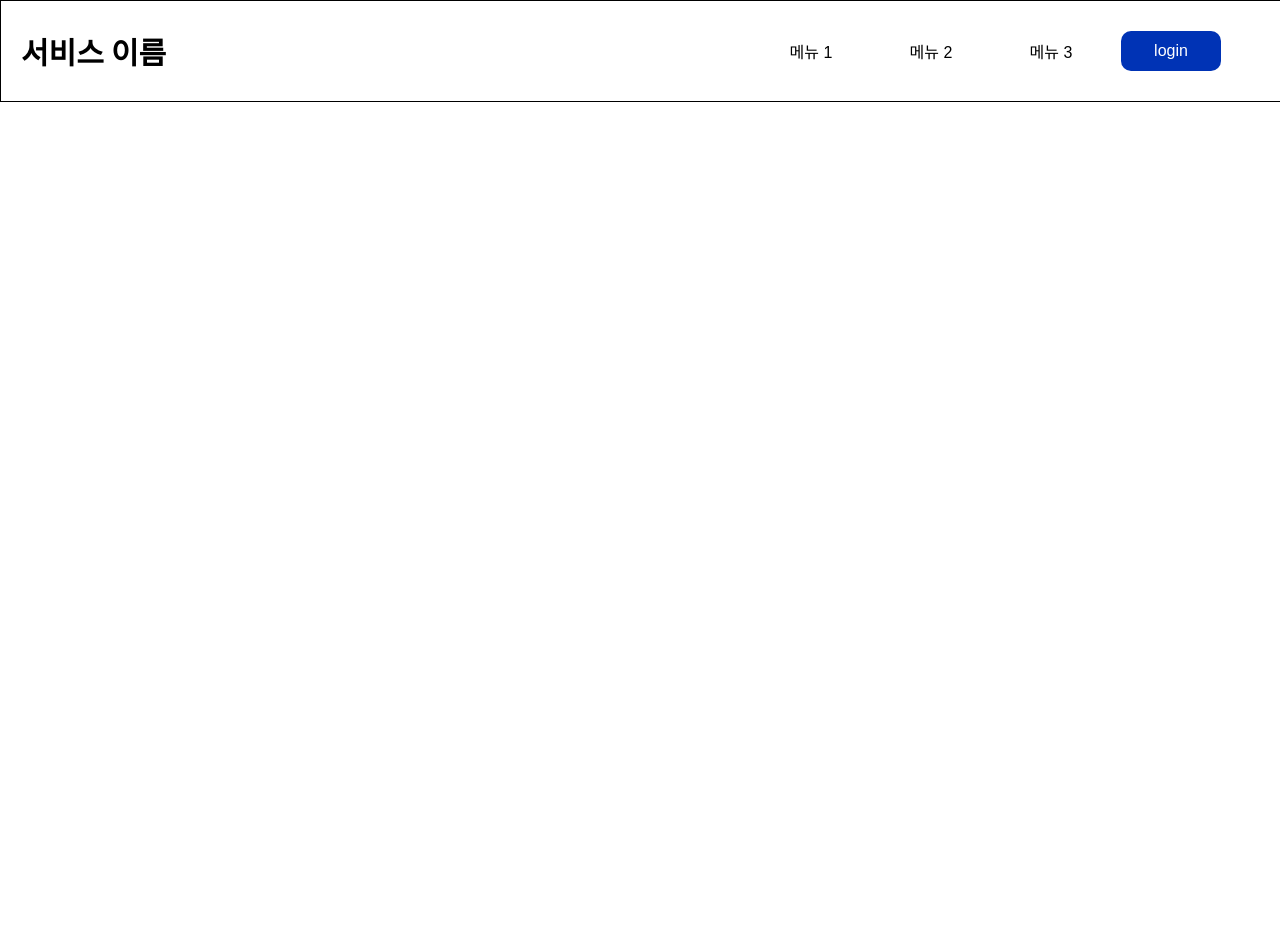
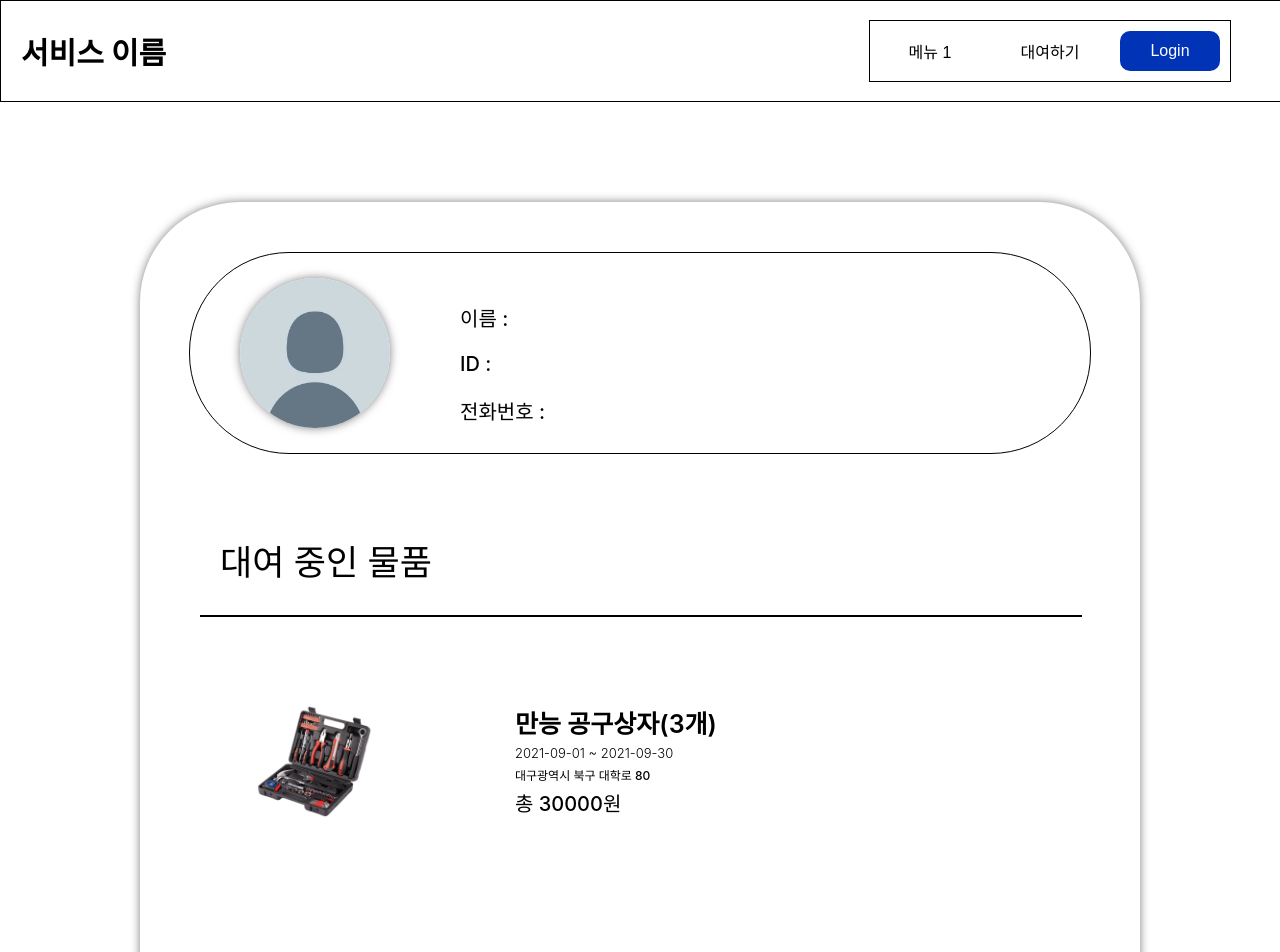
Before and after one commit to codingbird1234/HiSeoMoon_TodayRental, a React (Create React App) app: page /mypage in a window 1280 px wide. Shown: the top 952 px of the page. Before the commit the page ends 800 px from the top, so only its background shows below. Built offline with nearby package versions, Linux system fonts and the light colour scheme.

Commit message:
MyPage 만듦

```diff
--- a/src/App.js
+++ b/src/App.js
@@ -1,18 +1,24 @@
 import { BrowserRouter, Routes, Route } from 'react-router-dom';
-import { useState } from 'react';
+import { useEffect, useState } from 'react';
 import { styled } from 'styled-components';
 import TopBar from './component/TopBar';
 import Body from './component/Body';
 import LoginPage from './page/LoginPage';
 import BasicPage from './page/BasicPage';
 import SignUpPage from './page/SignUpPage';
+import MyPage from './page/MyPage';
 
 function App() {
   const [isLogin, setIsLogin] = useState(false);
+  useEffect(() => {
+    if (localStorage.getItem('todayRentalIsLogin') !== null) {
+      setIsLogin(true);
+    }
+  }, []);
   return (
     <BrowserRouter>
       <Window>
-        <TopBar></TopBar>
+        <TopBar isLogin={isLogin} setIsLogin={setIsLogin}></TopBar>
         <Body>
           <Routes>
             <Route path="/" element={<BasicPage></BasicPage>} />
@@ -21,6 +27,7 @@ function App() {
               element={<LoginPage setIsLogin={setIsLogin} />}
             />
             <Route path="/signup" element={<SignUpPage></SignUpPage>} />
+            <Route path="/mypage" element={<MyPage></MyPage>} />
           </Routes>
         </Body>
       </Window>
--- a/src/component/TopBar.js
+++ b/src/component/TopBar.js
@@ -1,23 +1,37 @@
 import { styled } from 'styled-components';
 import { useNavigate } from 'react-router-dom';
 
-function TopBar() {
+function TopBar({ isLogin, setIsLogin }) {
   const navigate = useNavigate();
   const goToLoginPage = () => {
-    navigate('/login');
+    if (!isLogin) {
+      navigate('/login');
+    } else {
+      setIsLogin(false);
+      localStorage.removeItem('todayRentalIsLogin');
+      alert('로그아웃 되었습니다');
+      navigate('/');
+    }
   };
   const goToHomePage = () => {
     navigate('/');
   };
+  const goToMyPage = () => {
+    navigate('/mypage');
+  };
   return (
     <TopBarBox>
       <ServiceName onClick={goToHomePage}>서비스 이름</ServiceName>
-      <MenuBox>
-        <MenuButton>메뉴 1</MenuButton>
-        <MenuButton>메뉴 2</MenuButton>
-        <MenuButton>메뉴 3</MenuButton>
-        <LoginButton onClick={goToLoginPage}>login</LoginButton>
-      </MenuBox>
+      <Container>
+        <MenuBox>
+          <MenuButton>메뉴 1</MenuButton>
+          <MenuButton>대여하기</MenuButton>
+          {isLogin && <MenuButton onClick={goToMyPage}>마이페이지</MenuButton>}
+          <LoginButton onClick={goToLoginPage}>
+            {isLogin ? 'Logout' : 'Login'}
+          </LoginButton>
+        </MenuBox>
+      </Container>
     </TopBarBox>
   );
 }
@@ -38,11 +52,21 @@ const ServiceName = styled.div`
   font-size: 30px;
   font-weight: bold;
   margin-left: 20px;
+  cursor: pointer;
+`;
+
+const Container = styled.div`
+  border: 1px solid black;
+  margin-right: 50px;
+`;
+
+const UserText = styled.h5`
+  font-size: 20px;
+  font-weight: 500;
 `;
 
 const MenuBox = styled.div`
   //border: 1px solid black;
-  margin-right: 50px;
   display: flex;
   flex-direction: row;
   align-items: center;
--- a/src/page/LoginPage/component/Login.js
+++ b/src/page/LoginPage/component/Login.js
@@ -2,7 +2,7 @@ import { styled } from 'styled-components';
 import { useState } from 'react';
 import { useNavigate } from 'react-router-dom';
 
-function Login() {
+function Login({ setIsLogin }) {
   const [id, setId] = useState('');
   const [pw, setPw] = useState('');
   const [isPwVisible, setIsPwVisible] = useState(false);
@@ -12,6 +12,31 @@ function Login() {
   const navigate = useNavigate();
   const goToSignUpPage = () => {
     navigate('/signup');
+  };
+  const login = () => {
+    let alertString = '';
+    if (id === '') {
+      alert('아이디를 입력해주세요');
+      return;
+    } else if (pw === '') {
+      alert('비밀번호를 입력해주세요');
+      return;
+    }
+
+    if (id !== localStorage.getItem('todayRentalId')) {
+      alertString += '아이디가 일치하지 않습니다\n';
+    }
+    if (pw !== localStorage.getItem('todayRentalPw')) {
+      alertString += '비밀번호가 일치하지 않습니다\n';
+    }
+    if (alertString !== '') {
+      alert(alertString);
+    } else {
+      setIsLogin(true);
+      localStorage.setItem('todayRentalIsLogin', true);
+      alert('로그인 성공');
+      navigate('/');
+    }
   };
   return (
     <LoginBox>
@@ -39,7 +64,7 @@ function Login() {
         </ToggleButton>
         <SignInButton onClick={goToSignUpPage}>sign in</SignInButton>
       </MiddleBox>
-      <SubmitButton>로그인</SubmitButton>
+      <SubmitButton onClick={login}>로그인</SubmitButton>
     </LoginBox>
   );
 }
--- a/src/page/LoginPage/index.js
+++ b/src/page/LoginPage/index.js
@@ -1,11 +1,10 @@
 import { styled } from 'styled-components';
 import Login from './component/Login';
-import { useNavigate } from 'react-router-dom';
 
-function LoginPage() {
+function LoginPage({ setIsLogin }) {
   return (
     <LoginPageBox>
-      <Login></Login>
+      <Login setIsLogin={setIsLogin}></Login>
     </LoginPageBox>
   );
 }
--- /dev/null
+++ b/src/page/MyPage/component/My.js
@@ -0,0 +1,114 @@
+import { styled } from 'styled-components';
+import ProductList from './ProductList';
+
+function My() {
+  const profileImage = '/images/profile.png';
+  const getNickname = () => {
+    return localStorage.getItem('todayRentalNickname');
+  };
+  const getId = () => {
+    return localStorage.getItem('todayRentalId');
+  };
+  const getPhoneNumber = () => {
+    return localStorage.getItem('todayRentalPhoneNumber');
+  };
+  return (
+    <MyBox>
+      <UserInfoBox>
+        <ProfileImage src={profileImage}></ProfileImage>
+        <UserInfo>
+          <UserInfoText>이름 : {getNickname()}</UserInfoText>
+          <UserInfoText>ID : {getId()}</UserInfoText>
+          <UserInfoText>전화번호 : {getPhoneNumber()}</UserInfoText>
+        </UserInfo>
+      </UserInfoBox>
+      <RentalBox>
+        <MiniTitle>대여 중인 물품</MiniTitle>
+        <Seperator></Seperator>
+        <ProductList></ProductList>
+      </RentalBox>
+    </MyBox>
+  );
+}
+
+export default My;
+
+const MyBox = styled.div`
+  width: 1000px;
+  height: 1000px;
+  //border: 1px solid black;
+  border-radius: 100px;
+  margin: 100px 0px;
+  display: flex;
+  flex-direction: column;
+  //justify-content: center;
+  align-items: center;
+  box-shadow: 0 0px 10px rgba(0, 0, 0, 0.5);
+`;
+
+const UserInfoBox = styled.div`
+  width: 900px;
+  height: 200px;
+  border: 1px solid black;
+  border-radius: 100px;
+  margin: 50px 0px;
+  display: flex;
+  flex-direction: row;
+  //justify-content: center;
+  align-items: center;
+  //box-shadow: 0 0px 10px rgba(0, 0, 0, 0.5);
+`;
+
+const ProfileImage = styled.img`
+  width: 150px;
+  height: 150px;
+  border-radius: 50%;
+  margin: 0px 50px;
+  box-shadow: 0 0px 10px rgba(0, 0, 0, 0.5);
+`;
+
+const UserInfo = styled.div`
+  width: 500px;
+  height: calc(100% - 100px);
+  //border: 1px solid black;
+  display: flex;
+  flex-direction: column;
+  gap: 20px;
+  padding: 20px 0px;
+  //justify-content: center;
+  //align-items: center;
+`;
+
+const UserInfoText = styled.h5`
+  font-size: 20px;
+  font-weight: 500;
+  margin: 10px;
+  //border: 1px solid black;
+  margin: 0px 20px;
+`;
+
+const RentalBox = styled.div`
+  width: 900px;
+  height: 400px;
+  //border: 1px solid black;
+  border-radius: 50px;
+  margin: 0px 0px;
+  display: flex;
+  flex-direction: column;
+  //justify-content: center;
+  //align-items: center;
+  //box-shadow: 0 0px 10px rgba(0, 0, 0, 0.5);
+`;
+
+const MiniTitle = styled.h2`
+  font-size: 35px;
+  font-weight: 500;
+  margin: 30px;
+`;
+
+const Seperator = styled.div`
+  width: 880px;
+  height: 0px;
+  border: 1px solid black;
+  margin: 0px 10px;
+`;
--- /dev/null
+++ b/src/page/MyPage/component/Product.js
@@ -0,0 +1,82 @@
+import { styled } from 'styled-components';
+
+function Product({ product }) {
+  return (
+    <Container>
+      <ProductImage src={product.productImage}></ProductImage>
+      <ProductInfo>
+        <ProductName>
+          {product.productName}({product.howMany}개)
+        </ProductName>
+        <RentalTerm>{product.rentalTerm}</RentalTerm>
+        <Address>{product.address}</Address>
+        <RentalCost>{product.rentalCost}</RentalCost>
+      </ProductInfo>
+    </Container>
+  );
+}
+
+export default Product;
+
+const Container = styled.div`
+  width: 800px;
+  height: 150px;
+  //border: 1px solid black;
+  border-radius: 10px;
+  display: flex;
+  flex-direction: row;
+  justify-content: space-between;
+  align-items: center;
+  //box-shadow: 0 0px 10px rgba(0, 0, 0, 0.5);
+`;
+
+const ProductImage = styled.img`
+  width: 120px;
+  height: 120px;
+  border-radius: 10px;
+  margin: 0px 15px;
+`;
+
+const ProductInfo = styled.div`
+  width: 500px;
+  height: 120px;
+  //border: 1px solid black;
+  display: flex;
+  flex-direction: column;
+  justify-content: center;
+  align-items: flex-start;
+  margin: 0px 15px;
+  padding: 0px 10px;
+  gap: 5px;
+`;
+
+const ProductName = styled.h3`
+  font-size: 25px;
+  font-weight: 600;
+  margin: 0px;
+`;
+
+const RentalTerm = styled.h5`
+  font-size: 13px;
+  font-weight: 300;
+  margin: 0px;
+`;
+
+const RentalCost = styled.h5`
+  font-size: 20px;
+  font-weight: 500;
+  margin: 0px;
+`;
+
+const Address = styled.h5`
+  font-size: 12px;
+  font-weight: 500;
+  margin: 0px;
+`;
+
+const MiniSeperator = styled.div`
+  width: 800px;
+  height: 1px;
+  background-color: #999;
+  margin: 10px 0px;
+`;
--- /dev/null
+++ b/src/page/MyPage/component/ProductList.js
@@ -0,0 +1,36 @@
+import { styled } from 'styled-components';
+import Product from './Product';
+
+function ProductList() {
+  const products = [
+    {
+      productName: '만능 공구상자',
+      rentalTerm: '2021-09-01 ~ 2021-09-30',
+      address: '대구광역시 북구 대학로 80',
+      rentalCost: '총 30000원',
+      howMany: '3',
+      productImage: '/images/tools.png',
+    },
+  ];
+  return (
+    <ProductsContainer>
+      {products.map((product) => {
+        return <Product product={product}></Product>;
+      })}
+    </ProductsContainer>
+  );
+}
+
+export default ProductList;
+
+const ProductsContainer = styled.div`
+  width: 100%;
+  height: 100%;
+  //border: 1px solid black;
+  display: flex;
+  flex-direction: column;
+  justify-content: center;
+  align-items: center;
+  gap: 20px;
+  margin: 40px 0px;
+`;
--- /dev/null
+++ b/src/page/MyPage/index.js
@@ -0,0 +1,21 @@
+import { styled } from 'styled-components';
+import My from './component/My';
+
+function MyPage() {
+  return (
+    <MyPageBox>
+      <My></My>
+    </MyPageBox>
+  );
+}
+
+export default MyPage;
+
+const MyPageBox = styled.div`
+  width: 100%;
+  height: 100%;
+  display: flex;
+  flex-direction: column;
+  justify-content: center;
+  align-items: center;
+`;
```
Also changed, not shown: src/page/SignUpPage/component/SignUp.js (+25 -1 lines), public/images/profile.png (added), public/images/tools.png (added).
